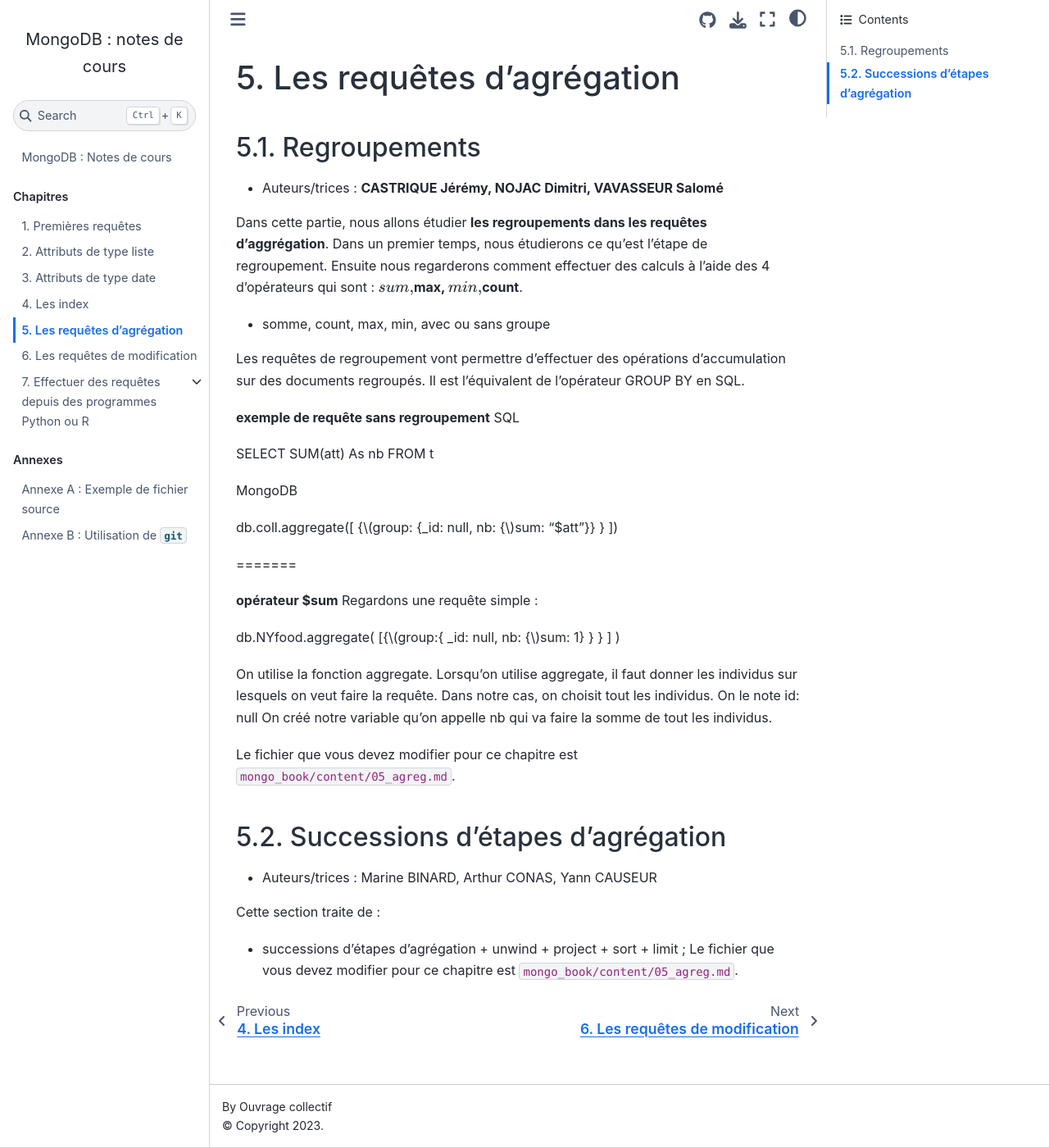
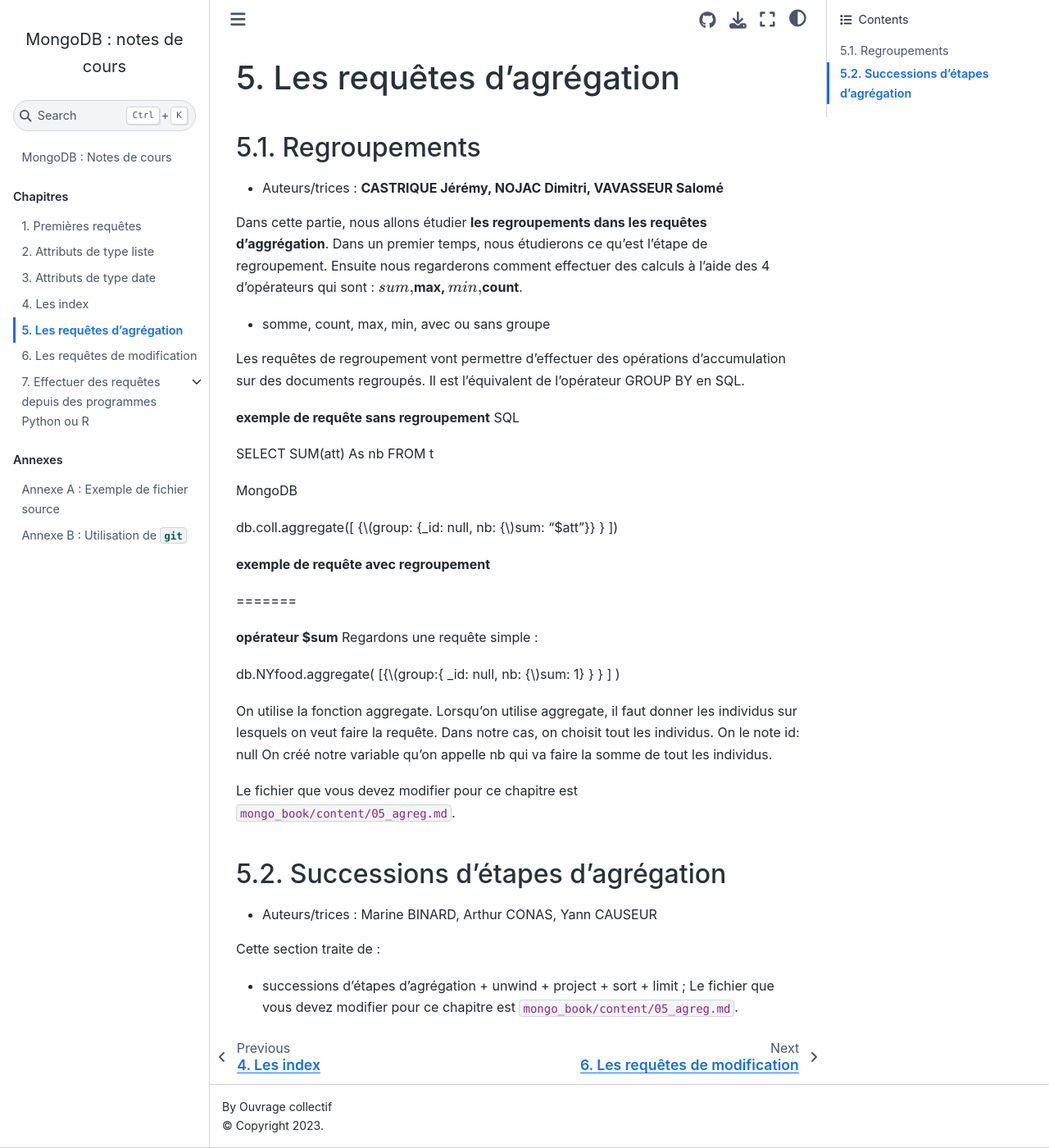
Before and after one commit to rtavenar/mongo_book, a Jupyter Book: the page built from content/05_agreg.md, in a window 1280 px wide and 1400 px high. Shown: the whole window at 82% size. Built offline with Jupyter Book 1.0.4 settings and Sphinx 7.4.7 and the Sphinx Book theme 1.1.4, drawn with Linux system fonts in a browser that asks for light colours.

Commit message:
Update 05_agreg.md

```diff
--- a/content/05_agreg.md
+++ b/content/05_agreg.md
@@ -40,6 +40,7 @@
   }
 ])
 
+**exemple de requête avec regroupement**
 
 =======
 
```
